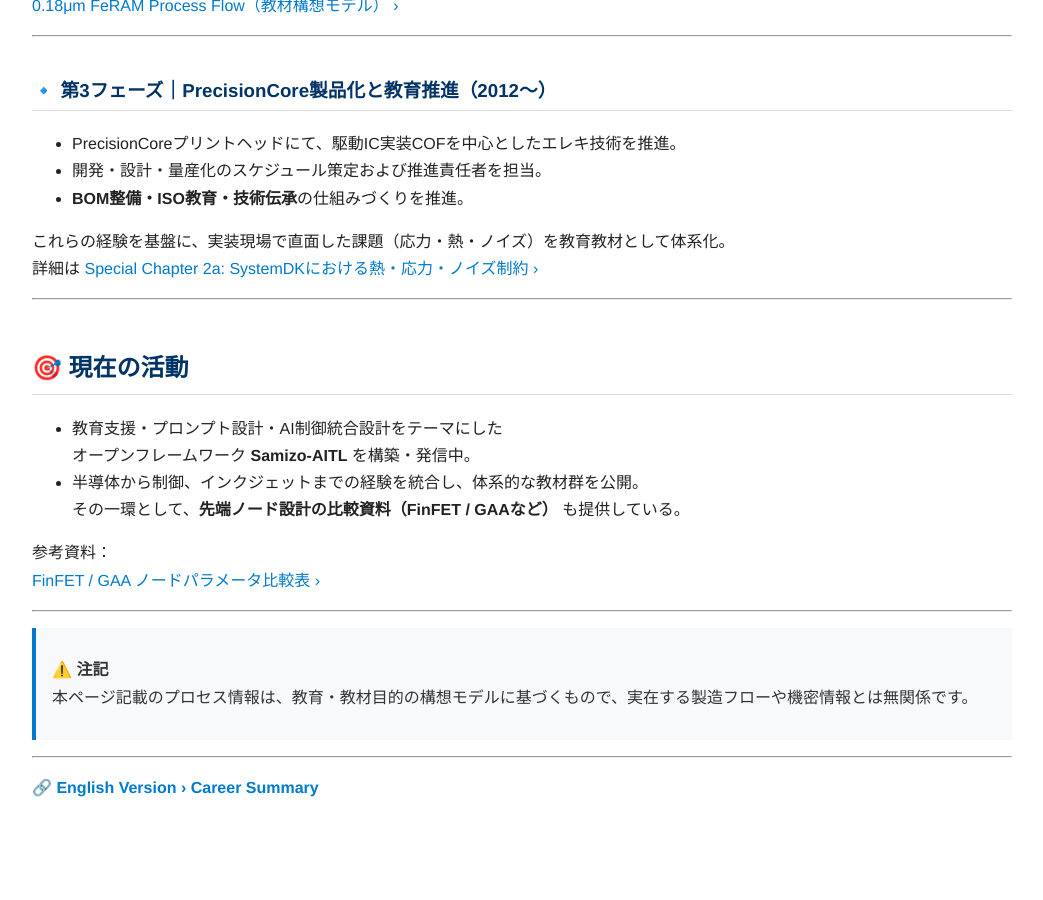
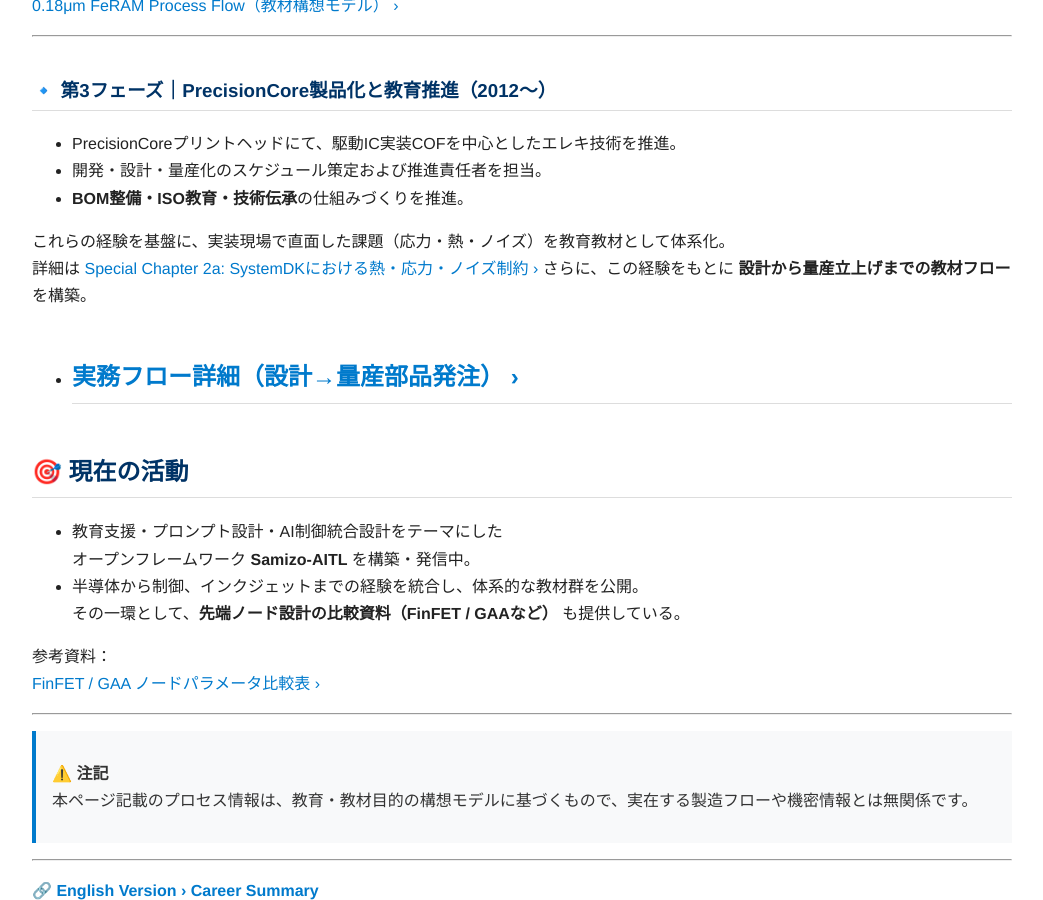
Before and after one commit to Samizo-AITL/Samizo-AITL.github.io, a Jekyll site: the page built from about/career-summary/index.md, in a window 1280 px wide and 900 px high, scrolled down 1314 px. Shown: the whole window, without its empty margins (118-1161 px from the left). Built offline with Jekyll 4.4.1, drawn with Linux system fonts in a browser that asks for light colours; before the commit the page ends 2147 px from its top, so only the background shows below that.

Commit message:
Update index.md

```diff
--- a/about/career-summary/index.md
+++ b/about/career-summary/index.md
@@ -59,7 +59,8 @@
 
 これらの経験を基盤に、実装現場で直面した課題（応力・熱・ノイズ）を教育教材として体系化。
 詳細は [Special Chapter 2a: SystemDKにおける熱・応力・ノイズ制約 ›](https://samizo-aitl.github.io/Edusemi-v4x/f_chapter2a_systemdk/)
-
+さらに、この経験をもとに **設計から量産立上げまでの教材フロー** を構築。
+- [実務フロー詳細（設計→量産部品発注） ›](../08_production_process/production_process_flow.md)
 ---
 
 ## 🎯 現在の活動
```
